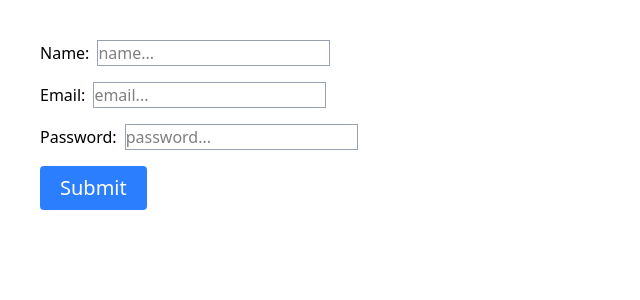
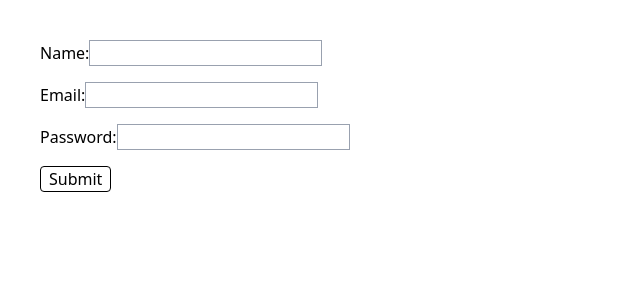
Before and after one commit to selina-islam/Play_With_React, a React (Vite) app: page / in a window 1280 px wide. Shown: the top 300 px of the page, without its empty margins (0-640 px from the left). Built offline with nearby package versions, Linux system fonts and the light colour scheme.

Commit message:
form control with usestate object

```diff
--- a/src/App.jsx
+++ b/src/App.jsx
@@ -1,11 +1,11 @@
 import React from 'react'
-import FormControl from './FORM/FormControl'
+import UsestateObject from './FORM/UsestateObject'
 
 
 function App() {
   return (
     <div className='m-10'>
-     <FormControl/>
+   <UsestateObject/>
     </div>
   )
 }
--- /dev/null
+++ b/src/FORM/UsestateObject.jsx
@@ -0,0 +1,71 @@
+import React, { useState } from "react";
+
+const UsestateObject = () => {
+  // declare state variable 'user' as an object with name, email, password
+  const [user, setUser] = useState({ name: "", email: "", password: "" });
+  // destructure user object to get individual values
+  const { name, email, password } = user;
+
+  // handle input changes dynamically based on input's name attribute
+  const handleChange = (e) => {
+    const { name, value } = e.target;
+    // update user state with new value for corresponding field
+    setUser({ ...user, [name]: value });
+  };
+
+  // handle form submission
+  const handleSubmit = (e) => {
+    e.preventDefault(); // prevent page reload
+    if (!name || !email || !password) {
+      alert("please fill out all fields"); // simple validation alert
+    }
+    console.log("user", user); // print user data in console
+    // reset form fields to empty strings
+    setUser({ name: "", email: "", password: "" });
+  };
+
+  return (
+    <div>
+      <form action="" onSubmit={handleSubmit}>
+        <div className="mb-4">
+          <label htmlFor="name">Name:</label>
+          <input
+            onChange={handleChange}
+            type="text"
+            name="name"
+            value={name}
+            id="name"
+            className="border border-gray-400"
+          />
+        </div>
+        <div className="mb-4">
+          <label htmlFor="email">Email:</label>
+          <input
+            onChange={handleChange}
+            type="email"
+            name="email"
+            value={email}
+            id="email"
+            className="border border-gray-400"
+          />
+        </div>
+        <div className="mb-4">
+          <label htmlFor="password">Password:</label>
+          <input
+            onChange={handleChange}
+            type="password"
+            name="password"
+            value={password}
+            id="password"
+            className="border border-gray-400"
+          />
+        </div>
+        <button type="submit" className="border px-2 rounded">
+          Submit
+        </button>
+      </form>
+    </div>
+  );
+};
+
+export default UsestateObject;
```
